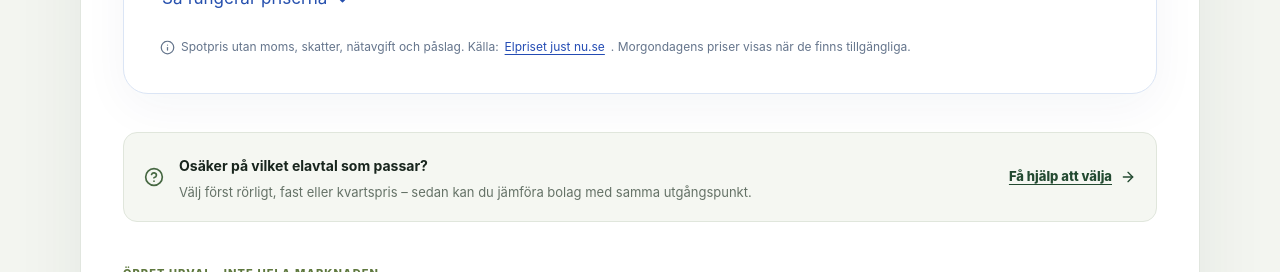
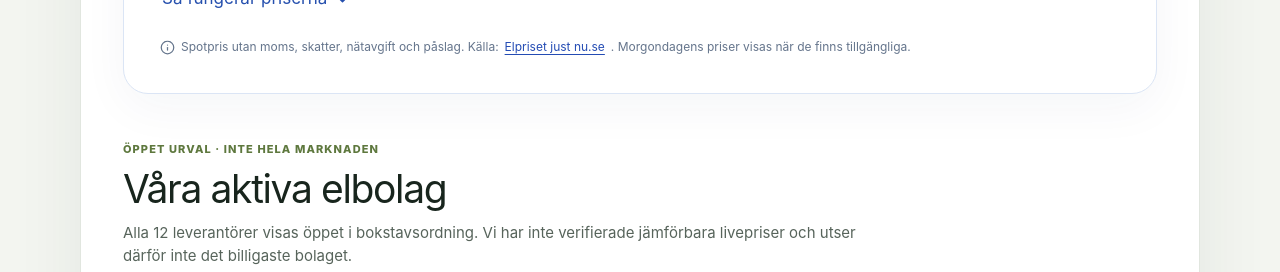
Before and after one commit to arvidlandin-cpu/sankkostnaden, a Next.js app: page /elavtal in a window 1280 px wide. Shown: the part 2500-2772 px from the top of the page. Built offline with nearby package versions, Linux system fonts and the light colour scheme.

Commit message:
ux(spot-v5): remove duplicate contract-guidance box below price module

```diff
--- a/components/ElectricityMarketGateway.tsx
+++ b/components/ElectricityMarketGateway.tsx
@@ -1,5 +1,5 @@
 import Link from 'next/link';
-import { ArrowRight, ArrowUpRight, Calculator, CheckCircle2, CircleHelp, GitCompareArrows, ShieldCheck, Zap } from 'lucide-react';
+import { ArrowRight, ArrowUpRight, Calculator, CheckCircle2, GitCompareArrows, ShieldCheck, Zap } from 'lucide-react';
 import { emitAnalyticsEvent } from '../lib/clientAttribution';
 import { getActivePartners, type ActivePartner } from '../lib/partners';
 import styles from '../styles/ElectricityMarketGateway.module.css';
@@ -65,11 +65,6 @@ export default function ElectricityMarketGateway(){
 
       <ElectricitySpotPrices/>
 
-      <div className={styles.knowledge}>
-        <CircleHelp size={20}/>
-        <div><strong>Osäker på vilket elavtal som passar?</strong><p>Välj först rörligt, fast eller kvartspris – sedan kan du jämföra bolag med samma utgångspunkt.</p></div>
-        <Link href='/elavtal/vilket-elavtal-passar-mig/' onClick={()=>trackPath('contract_guidance')}>Få hjälp att välja <ArrowRight size={16}/></Link>
-      </div>
     </section>
 
     <section id='elbolag' className={styles.suppliers} aria-labelledby='electricity-providers-title'>
```
